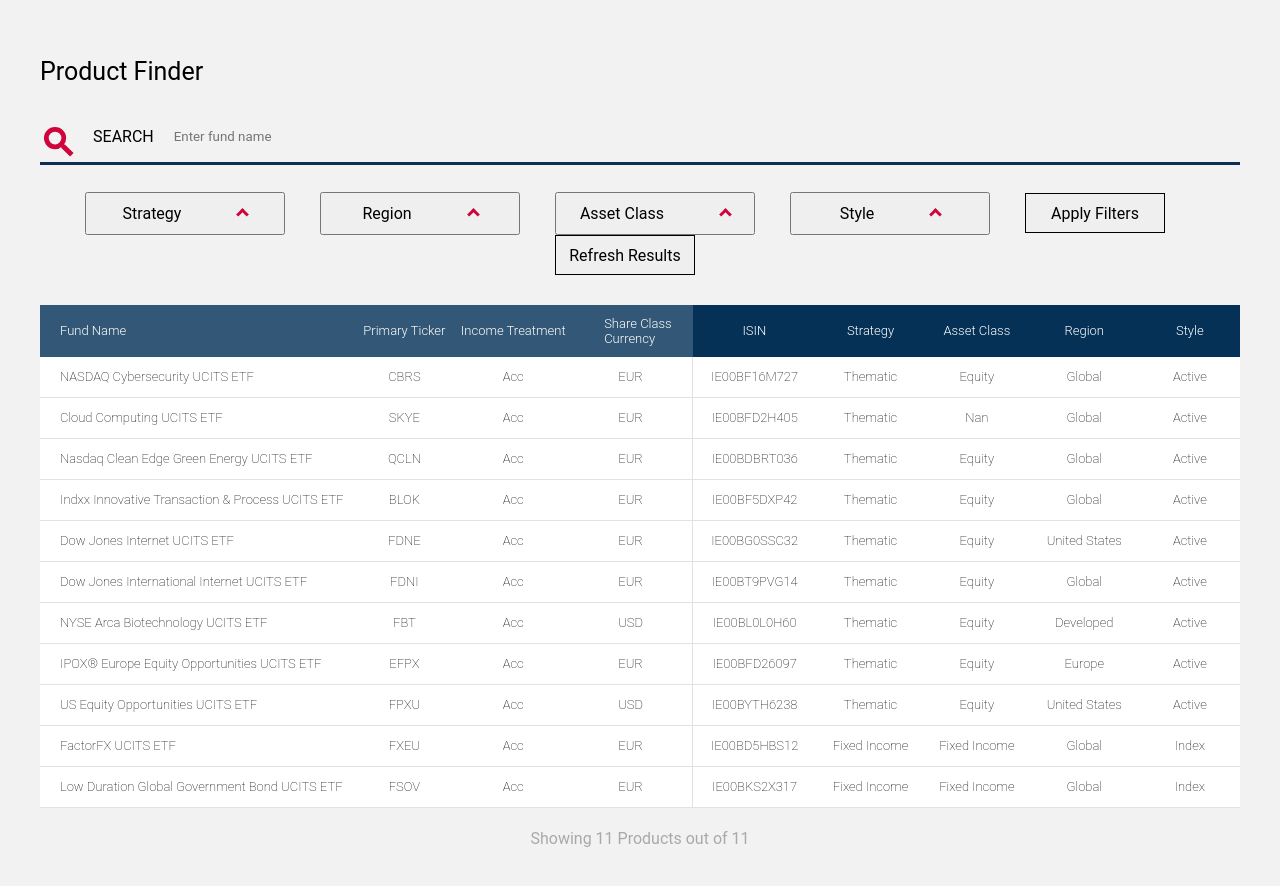
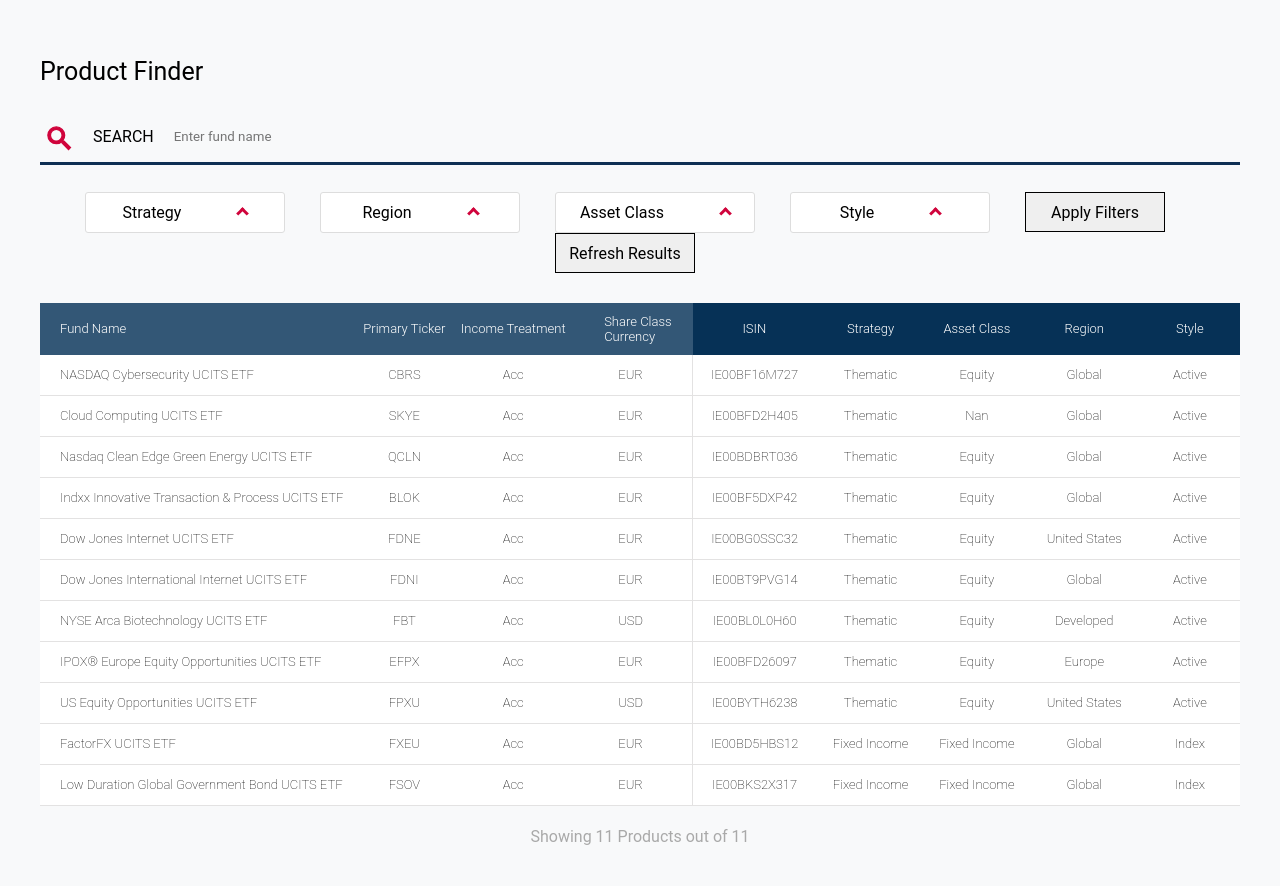
Before and after one commit to marvinhm/ProductFinder, a React (Vite) app: page / in a window 1280 px wide. Shown: the top 886 px of the page. Built offline with nearby package versions, Linux system fonts and the light colour scheme; data requests are answered from the project's data file; a web font is replaced by a local one.

Commit message:
search and dropdown style updates

```diff
--- a/src/index.scss
+++ b/src/index.scss
@@ -1,7 +1,7 @@
 @use "./assets/fonts" as *;
 
 body{
-  background: #f2f2f2;
+  background: #F8F9FA;
   font-family: 'Open Sans', sans-serif;
 }
 
@@ -18,6 +18,7 @@ body{
   svg {
     position: relative;
     top: 12px;
+    width: 31px;
   }
 }
 
@@ -63,7 +64,7 @@ body{
 
 input.checkbox {
   position: absolute;
-  left: 0px;
+  left: 5px;
 }
 
 .arrow {
--- a/src/styles/DropdownCheckbox.css
+++ b/src/styles/DropdownCheckbox.css
@@ -10,6 +10,10 @@
   padding: 10px;
   font-size: 16px;
   cursor: pointer;
+  background-color: white;
+  border: 1px solid #DDDDDD;
+  border-radius: 3px;
+
 }
 
 .dropdown-menu {
@@ -32,6 +36,7 @@
 .dropdown-item label {
   width: 100%;
   cursor: pointer;
+  margin-bottom: 4px;
 }
 
 .dropdown-item input {
```
